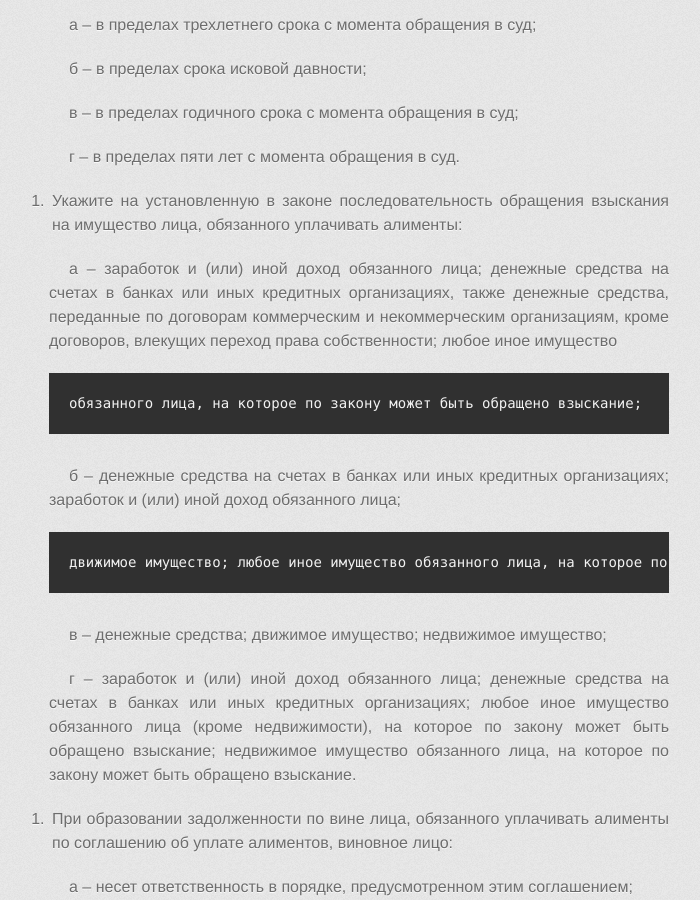
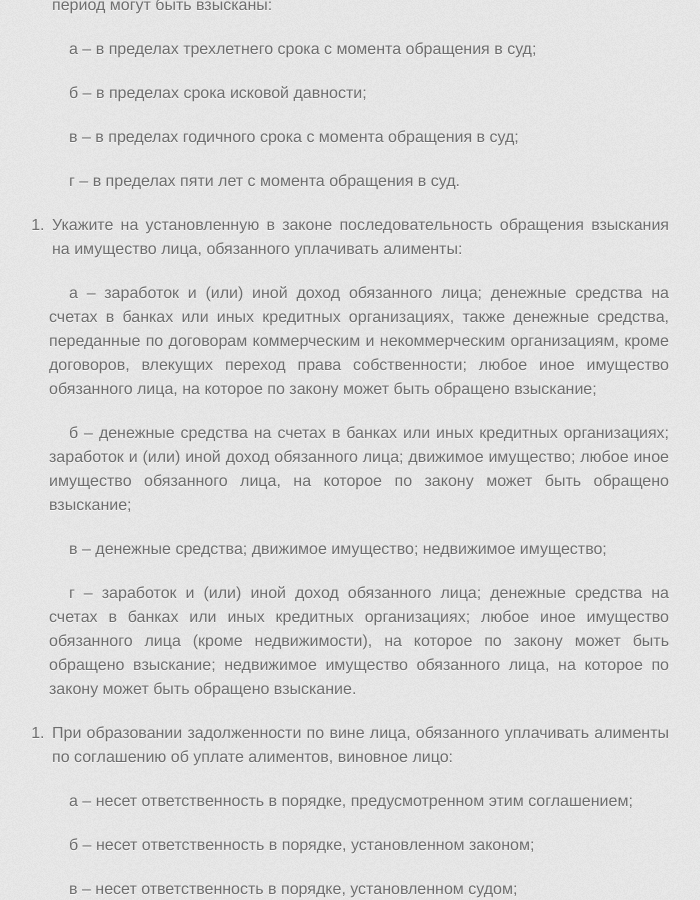
Before and after one commit to a-nova/a-nova.github.io, a Jekyll site: the page built from _spr/10.md, in a window 1280 px wide and 900 px high, scrolled down 10555 px. Shown: the whole window, without its empty margins (281-981 px from the left). Built offline with Jekyll 4.4.1, drawn with Linux system fonts in a browser that asks for light colours; some web fonts are replaced; some of the changed lines change nothing that is shown.

Commit message:
start from 1

```diff
--- a/_spr/10.md
+++ b/_spr/10.md
@@ -157,7 +157,7 @@
 
 # Тест
 
-126. При отсутствии соглашения об уплате алиментов алименты на одного ребенка взыскиваются судом с их родителей ежемесячно в размере:
+1. При отсутствии соглашения об уплате алиментов алименты на одного ребенка взыскиваются судом с их родителей ежемесячно в размере:
 
    а – одной четверти заработка и (или) иного дохода родителей;
 
@@ -167,7 +167,7 @@
 
    г – десяти процентов заработка и (или) иного дохода родителей.
 
-127. Виды заработка и (или) иного дохода, которые получают родители в рублях и (или) в иностранной валюте и из которых производится удержание алиментов, взыскиваемых на несовершеннолетних детей по закону, определяются:
+2. Виды заработка и (или) иного дохода, которые получают родители в рублях и (или) в иностранной валюте и из которых производится удержание алиментов, взыскиваемых на несовершеннолетних детей по закону, определяются:
 
    а – Правительством Российской Федерации;
 
@@ -177,7 +177,7 @@
 
    г – Пенсионным фондом Российской Федерации.
 
-128. При отсутствии соглашения родителей об уплате алиментов на несовершеннолетних детей и в случаях, если взыскание алиментов в долевом отношении к заработку и (или) иному доходу родителя невозможно, затруднительно или существенно нарушает интересы одной из сторон, суд вправе определить размер алиментов, взыскиваемых ежемесячно:
+3. При отсутствии соглашения родителей об уплате алиментов на несовершеннолетних детей и в случаях, если взыскание алиментов в долевом отношении к заработку и (или) иному доходу родителя невозможно, затруднительно или существенно нарушает интересы одной из сторон, суд вправе определить размер алиментов, взыскиваемых ежемесячно:
 
    а – в твердой денежной сумме или одновременно в долях и в твердой денежной сумме;
 
@@ -187,7 +187,7 @@
 
    г – в размере не ниже прожиточного минимума в соответствующем субъекте Российской Федерации.
 
-129. Если при каждом из родителей остаются дети:
+4. Если при каждом из родителей остаются дети:
 
    а – размер алиментов с одного из родителей в пользу другого, менее обеспеченного, определяется судом в твердой денежной сумме, взыскиваемой ежемесячно;
 
@@ -207,7 +207,7 @@
 
    г – органам социальной защиты населения.
 
-131. Алименты, взыскиваемые с родителей на детей, оставшихся без попечения родителей и находящихся в образовательных организациях, медицинских организациях, организациях социального обслуживания и в аналогичных организациях, зачисляются:
+6. Алименты, взыскиваемые с родителей на детей, оставшихся без попечения родителей и находящихся в образовательных организациях, медицинских организациях, организациях социального обслуживания и в аналогичных организациях, зачисляются:
 
    а – на счета этих организаций, где учитываются отдельно по каждому ребенку;
 
@@ -217,7 +217,7 @@
 
    г – на счет органа социальной защиты населения, где учитываются отдельно по каждому ребенку.
 
-132. Родители обязаны содержать своих нетрудоспособных совершеннолетних детей;
+7. Родители обязаны содержать своих нетрудоспособных совершеннолетних детей;
 
    а – если такие дети нуждаются в помощи;
 
@@ -227,7 +227,7 @@
 
    г – во всяком случае.
 
-133. Дети могут быть освобождены от обязанности по содержанию своих нетрудоспособных нуждающихся в помощи родителей, если судом будет установлено, что:
+8. Дети могут быть освобождены от обязанности по содержанию своих нетрудоспособных нуждающихся в помощи родителей, если судом будет установлено, что:
 
    а – родители уклонялись от выполнения обязанностей родителей;
 
@@ -237,7 +237,7 @@
 
    г – родители никогда не проживали совместно с детьми.
 
-134. В случае отказа одного из супругов материально поддерживать другого супруга и отсутствия соглашения между супругами об уплате алиментов право требовать предоставления алиментов в судебном порядке от супруга, обладающего необходимыми для этого средствами, имеют:
+9. В случае отказа одного из супругов материально поддерживать другого супруга и отсутствия соглашения между супругами об уплате алиментов право требовать предоставления алиментов в судебном порядке от супруга, обладающего необходимыми для этого средствами, имеют:
 
    а – нетрудоспособный нуждающийся супруг;
 
@@ -247,7 +247,7 @@
 
    г – все перечисленное верно.
 
-135. Право требовать предоставления алиментов в судебном порядке от бывшего супруга, обладающего необходимыми для этого средствами, имеет:
+10. Право требовать предоставления алиментов в судебном порядке от бывшего супруга, обладающего необходимыми для этого средствами, имеет:
 
    а – нуждающийся бывший супруг, достигший пенсионного возраста не позднее чем через пять лет с момента расторжения брака, если супруги состояли в браке длительное время;
 
@@ -257,7 +257,7 @@
 
    г – бывший супруг, при условии, что у них нет общих детей.
 
-136. Право на получение в судебном порядке алиментов предоставляется нетрудоспособным нуждающимся в помощи совершеннолетним братьям и сестрам:
+11. Право на получение в судебном порядке алиментов предоставляется нетрудоспособным нуждающимся в помощи совершеннолетним братьям и сестрам:
 
    а – если они не могут получить содержание от своих трудоспособных совершеннолетних детей, супругов (бывших супругов) или от родителей;
 
@@ -267,7 +267,7 @@
 
    г – если они не могут получить содержание от других родственников.
 
-137. Нетрудоспособные нуждающиеся в помощи дедушка и бабушка:
+12. Нетрудоспособные нуждающиеся в помощи дедушка и бабушка:
 
    а – имеют право требовать получения алиментов от своих трудоспособных совершеннолетних внуков, обладающих необходимыми для этого средствами, в случае невозможности получения содержания от своих совершеннолетних трудоспособных детей или от супруга (бывшего супруга);
 
@@ -277,7 +277,7 @@
 
    г – не имеют право требовать получения алиментов от своих трудоспособных совершеннолетних внуков.
 
-138. Кто из указанных лиц имеет право требовать в судебном порядке предоставления содержания от своих трудоспособных воспитанников, достигших совершеннолетия:
+13. Кто из указанных лиц имеет право требовать в судебном порядке предоставления содержания от своих трудоспособных воспитанников, достигших совершеннолетия:
 
    а – нетрудоспособные нуждающиеся лица, осуществлявшие фактическое воспитание и содержание несовершеннолетних детей;
 
@@ -287,7 +287,7 @@
 
    г – нетрудоспособные нуждающиеся приемные родители.
 
-139. Суд вправе освободить пасынков и падчериц от обязанностей содержать отчима или мачеху, если последние:
+14. Суд вправе освободить пасынков и падчериц от обязанностей содержать отчима или мачеху, если последние:
 
    а – воспитывали и содержали их менее пяти лет, а также если они выполняли свои обязанности по воспитанию или содержанию пасынков и падчериц ненадлежащим образом;
 
@@ -307,7 +307,7 @@
 
    г – обязывает таких лиц заключить соглашение об уплате алиментов.
 
-141. Предметом соглашения об уплате алиментов не может быть:
+16. Предметом соглашения об уплате алиментов не может быть:
 
    а – определение обязанного лица;
 
@@ -317,7 +317,7 @@
 
    г – порядок выплаты алиментов.
 
-142. Соглашение об уплате алиментов заключается:
+17. Соглашение об уплате алиментов заключается:
 
    а – в письменной форме и подлежит нотариальному удостоверению;
 
@@ -327,7 +327,7 @@
 
    г – в форме, согласованной сторонами.
 
-143. Нотариально удостоверенное соглашение об уплате алиментов имеет силу:
+18. Нотариально удостоверенное соглашение об уплате алиментов имеет силу:
 
    а – исполнительного листа;
 
@@ -337,7 +337,7 @@
 
    г – государственной облигации.
 
-144. Соглашение об уплате алиментов:
+19. Соглашение об уплате алиментов:
 
    а – может быть изменено или расторгнуто в любое время по взаимному согласию сторон;
 
@@ -347,7 +347,7 @@
 
    г – не может быть изменено или расторгнуто.
 
-145. Односторонний отказ от исполнения соглашения об уплате алиментов или одностороннее изменение его условий:
+20. Односторонний отказ от исполнения соглашения об уплате алиментов или одностороннее изменение его условий:
 
    а – не допускаются;
 
@@ -357,7 +357,7 @@
 
    г – допускаются, если существенно изменились материальное или семейное положение обязанной стороны.
 
-146. Размер алиментов, устанавливаемый по соглашению об уплате алиментов на несовершеннолетних детей:
+21. Размер алиментов, устанавливаемый по соглашению об уплате алиментов на несовершеннолетних детей:
 
    а – не может быть ниже размера алиментов, которые они могли бы получить при взыскании алиментов в судебном порядке;
 
@@ -367,7 +367,7 @@
 
    г – может быть любым, поскольку не влияет на возможность взыскания алиментов в судебном порядке.
 
-147. В соглашении об уплате алиментов может быть предусмотрено:
+22. В соглашении об уплате алиментов может быть предусмотрено:
 
    а – сочетание различных способов уплаты алиментов;
 
@@ -377,7 +377,7 @@
 
    г – предоставление алиментов только путем безналичного перечисления средств.
 
-148. Индексация размера алиментов, уплачиваемых по соглашению об уплате алиментов:
+23. Индексация размера алиментов, уплачиваемых по соглашению об уплате алиментов:
 
    а – производится в соответствии с этим соглашением, а при отсутствии в соглашении такого условия – в соответствии с законом;
 
@@ -387,7 +387,7 @@
 
    г – не производится.
 
-149. Алименты присуждаются:
+24. Алименты присуждаются:
 
    а – с момента обращения в суд;
 
@@ -407,21 +407,17 @@
 
    г – в пределах пяти лет с момента обращения в суд.
 
-151. Укажите на установленную в законе последовательность обращения взыскания на имущество лица, обязанного уплачивать алименты:
+26. Укажите на установленную в законе последовательность обращения взыскания на имущество лица, обязанного уплачивать алименты:
 
-   а – заработок и (или) иной доход обязанного лица; денежные средства на счетах в банках или иных кредитных организациях, также денежные средства, переданные по договорам коммерческим и некоммерческим организациям, кроме договоров, влекущих переход права собственности; любое иное имущество
+   а – заработок и (или) иной доход обязанного лица; денежные средства на счетах в банках или иных кредитных организациях, также денежные средства, переданные по договорам коммерческим и некоммерческим организациям, кроме договоров, влекущих переход права собственности; любое иное имущество обязанного лица, на которое по закону может быть обращено взыскание;
 
-    обязанного лица, на которое по закону может быть обращено взыскание;
-
-   б – денежные средства на счетах в банках или иных кредитных организациях; заработок и (или) иной доход обязанного лица;
-
-    движимое имущество; любое иное имущество обязанного лица, на которое по закону может быть обращено взыскание;
+   б – денежные средства на счетах в банках или иных кредитных организациях; заработок и (или) иной доход обязанного лица; движимое имущество; любое иное имущество обязанного лица, на которое по закону может быть обращено взыскание;
 
    в – денежные средства; движимое имущество; недвижимое имущество;
 
    г – заработок и (или) иной доход обязанного лица; денежные средства на счетах в банках или иных кредитных организациях; любое иное имущество обязанного лица (кроме недвижимости), на которое по закону может быть обращено взыскание; недвижимое имущество обязанного лица, на которое по закону может быть обращено взыскание.
 
-152. При образовании задолженности по вине лица, обязанного уплачивать алименты по соглашению об уплате алиментов, виновное лицо:
+27. При образовании задолженности по вине лица, обязанного уплачивать алименты по соглашению об уплате алиментов, виновное лицо:
 
    а – несет ответственность в порядке, предусмотренном этим соглашением;
 
@@ -431,7 +427,7 @@
 
    г – несет ответственность в порядке, предусмотренном гражданским законодательством.
 
-153. При образовании задолженности по вине лица, обязанного уплачивать алименты по решению суда, виновное лицо:
+28. При образовании задолженности по вине лица, обязанного уплачивать алименты по решению суда, виновное лицо:
 
    а – уплачивает получателю алиментов неустойку в размере одной десятой процента от суммы невыплаченных алиментов за каждый день просрочки;
 
@@ -441,7 +437,7 @@
 
    г – уплачивает получателю алиментов неустойку в размере, определяемом по правилам гражданского законодательства об ответственности за нарушение денежных обязательств.
 
-154. Алименты:
+29. Алименты:
 
    а – не могут быть зачтены другими встречными требованиями;
 
@@ -451,7 +447,7 @@
 
    г – могут быть зачтены только суммами в счет возмещения вреда жизни и здоровью.
 
-155. Выплаченные суммы алиментов не могут быть истребованы обратно, за исключением случаев:
+30. Выплаченные суммы алиментов не могут быть истребованы обратно, за исключением случаев:
 
    а – отмены решения суда о взыскании алиментов в связи с сообщением получателем алиментов ложных сведений или в связи с представлением им подложных документов;
 
@@ -461,7 +457,7 @@
 
    г – все перечисленное верно.
 
-156. Размер алиментов, взыскиваемых по решению суда в твердой денежной сумме, в целях их индексации устанавливается судом:
+31. Размер алиментов, взыскиваемых по решению суда в твердой денежной сумме, в целях их индексации устанавливается судом:
 
    а – кратным величине прожиточного минимума;
 
@@ -471,7 +467,7 @@
 
    г – кратным величине ежемесячного государственного пособия на ребенка.
 
-157. Суд вправе отказать во взыскании алиментов совершеннолетнему дееспособному лицу, если установлено, что:
+32. Суд вправе отказать во взыскании алиментов совершеннолетнему дееспособному лицу, если установлено, что:
 
    а – оно совершило в отношении лица, обязанного уплачивать алименты, умышленное преступление или в случае недостойного поведения совершеннолетнего дееспособного лица в семье;
 
@@ -481,7 +477,7 @@
 
    г – оно было признано злостным неплательщиком алиментов.
 
-158. Алиментные обязательства, установленные соглашением об уплате алиментов, прекращаются:
+33. Алиментные обязательства, установленные соглашением об уплате алиментов, прекращаются:
 
    а – смертью одной из сторон;
 
@@ -491,7 +487,7 @@
 
    г – все перечисленное верно.
 
-159. Выплата алиментов, взыскиваемых в судебном порядке в пользу бывшего супруга, прекращается:
+34. Выплата алиментов, взыскиваемых в судебном порядке в пользу бывшего супруга, прекращается:
 
    а – при вступлении нетрудоспособного нуждающегося в помощи бывшего супруга – получателя алиментов в новый брак;
 
```
